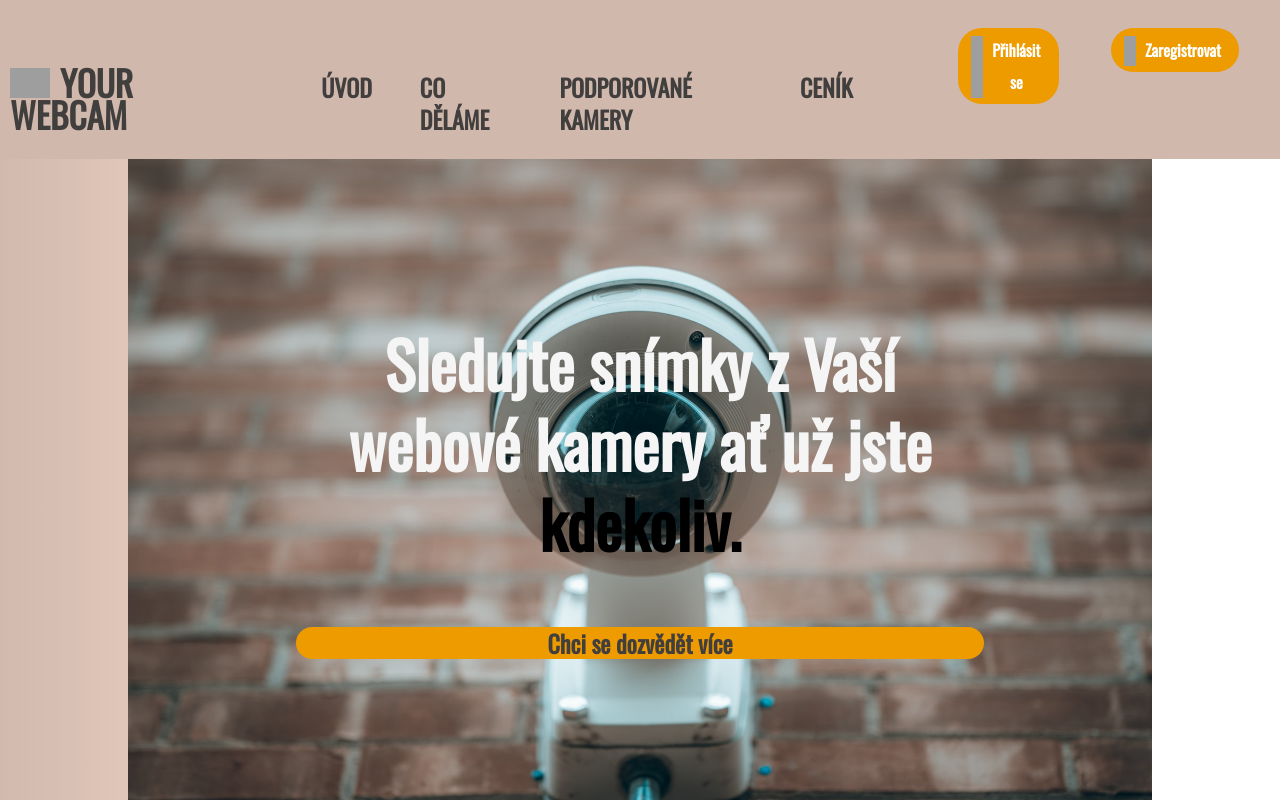
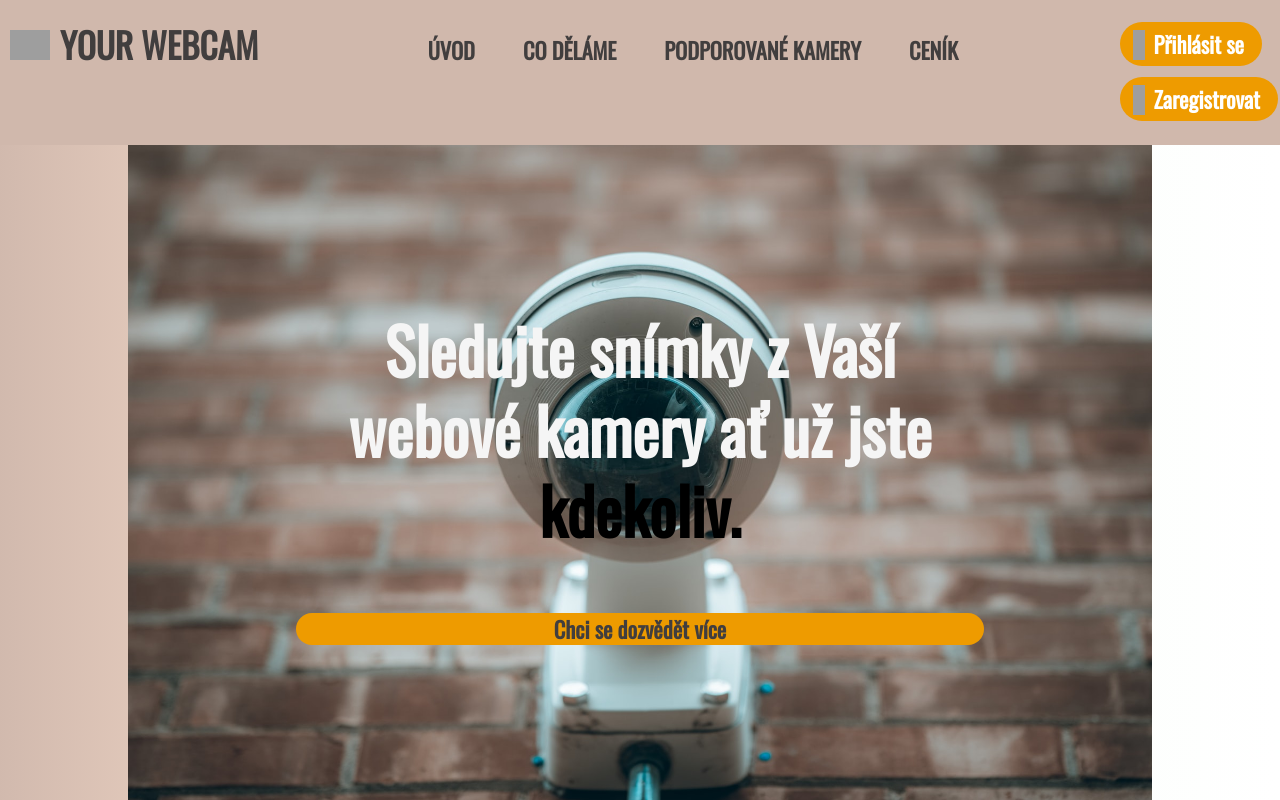
Before and after one commit to LukasovNat/YourWebcam-DAWebJaro2021, a React app: page / in a window 1280 px wide. Shown: the top 800 px of the page. Built offline with nearby package versions, Linux system fonts and the light colour scheme; grey boxes are pictures that could not be loaded.

Commit message:
Responsivity-part 1

```diff
--- a/src/pages/Header/index.jsx
+++ b/src/pages/Header/index.jsx
@@ -19,7 +19,7 @@ export const Header = ({ isLogged }) => {
             <span className="hamburgerMenu--span">≡ Menu</span>
           </p>
         </div>
-        <ul className="menu">
+        <ul className="menu--nav">
           <li>
             <Link className="byloA" to="/">
               ÚVOD
@@ -41,12 +41,12 @@ export const Header = ({ isLogged }) => {
             </Link>
           </li>
         </ul>
-        <ul className="menu">
+        <ul className="menu--auth">
           {isLogged
             ? console.log('User je lognuty')
             : console.log('User neni lognuty')}
           <li>
-            <Link className="ucetAregistrace byloA" to="/gallery">
+            <Link className="ucetAregistrace byloA" to="/login">
               <img
                 className="ikonka"
                 src="../../assets/iconmonstr-user-5.svg"
--- a/src/pages/LogIn/index.jsx
+++ b/src/pages/LogIn/index.jsx
@@ -1,4 +1,5 @@
 import React from 'react';
+import { Link } from 'react-router-dom';
 import './style.css';
 
 export const Login = () => {
@@ -31,6 +32,9 @@ export const Login = () => {
             <input type="submit" className="vytvorit_ucet" value="Přihlásit" />
           </fieldset>
         </form>
+        <Link className="ztrataHesla" to="/login">
+          Zapomněli jste heslo?
+        </Link>
       </div>
     </>
   );
--- a/src/pages/LogIn/style.css
+++ b/src/pages/LogIn/style.css
@@ -30,3 +30,11 @@
   font-family: 'Oswald';
   line-height: 2.5rem;
 }
+.ztrataHesla {
+  color: black;
+  margin-left: 10px;
+  margin-bottom: 10px;
+}
+.ztrataHesla:hover {
+  color: red;
+}
--- a/src/style.css
+++ b/src/style.css
@@ -79,12 +79,11 @@ h1 {
 .byloA:hover {
   background-color: darkgray;
   color: white;
-
   border-radius: 1.5rem;
 }
-.menu {
+.menu--nav,
+.menu--auth {
   display: flex;
-  margin-right: 15px;
 }
 ul {
   list-style: none;
@@ -94,6 +93,7 @@ ul {
   font-size: 2.2rem;
   margin: 10px;
   color: #413e3e;
+  white-space: nowrap;
 }
 .ikonka {
   width: 1rem;
@@ -122,7 +122,7 @@ ul {
   display: inline-flex;
   padding: 6px 18px;
 }
-.menu li {
+.menu--nav li {
   margin: 0.5em 1.5em;
 }
 li img {
@@ -213,9 +213,10 @@ h3 {
   font-size: 48px;
 }
 .domu {
-  width: 720px;
+  width: 665px;
   margin-top: 30px;
   border-radius: 0.5rem;
+  max-width: 100%;
 }
 /*stylovani Prices (galerie v ceniku)*/
 .obrazkyDiv {
@@ -399,33 +400,30 @@ td {
     margin: auto;
   }
 }
+@media (min-width: 1026px) {
+  .byloA {
+    font-size: 1.2rem;
+  }
+}
+@media (min-width: 1200px) {
+  .byloA {
+    font-size: 1.4rem;
+  }
+}
+@media (min-width: 1200px) {
+  .menu--auth {
+    flex-direction: column;
+  }
+}
+@media (min-width: 1200px) {
+  .menu--auth li {
+    margin-top: -0.7px;
+    margin-bottom: 4px;
+  }
+}
 @media (max-width: 575px) {
   .kontejner {
     width: 100%;
-  }
-}
-
-/*@media (max-width: 576px) {
-  .menu {
-    width: 50%;
-    font-size: 10px;
-  }
-}*/
-@media (max-width: 800px) {
-  .menu {
-    width: 60%;
-    font-size: 1rem;
-  }
-}
-@media (min-width: 575px) {
-  .hamburgerMenu {
-    display: none;
-  }
-}
-@media (max-width: 575px) {
-  .menu,
-  li button {
-    display: none;
   }
 }
 @media (max-width: 575px) {
@@ -455,3 +453,15 @@ td {
     text-align: justify;
   }
 }
+
+@media (min-width: 1025px) {
+  .hamburgerMenu {
+    display: none;
+  }
+}
+@media (max-width: 1025px) {
+  .menu--nav,
+  .menu--auth {
+    display: none;
+  }
+}
```
